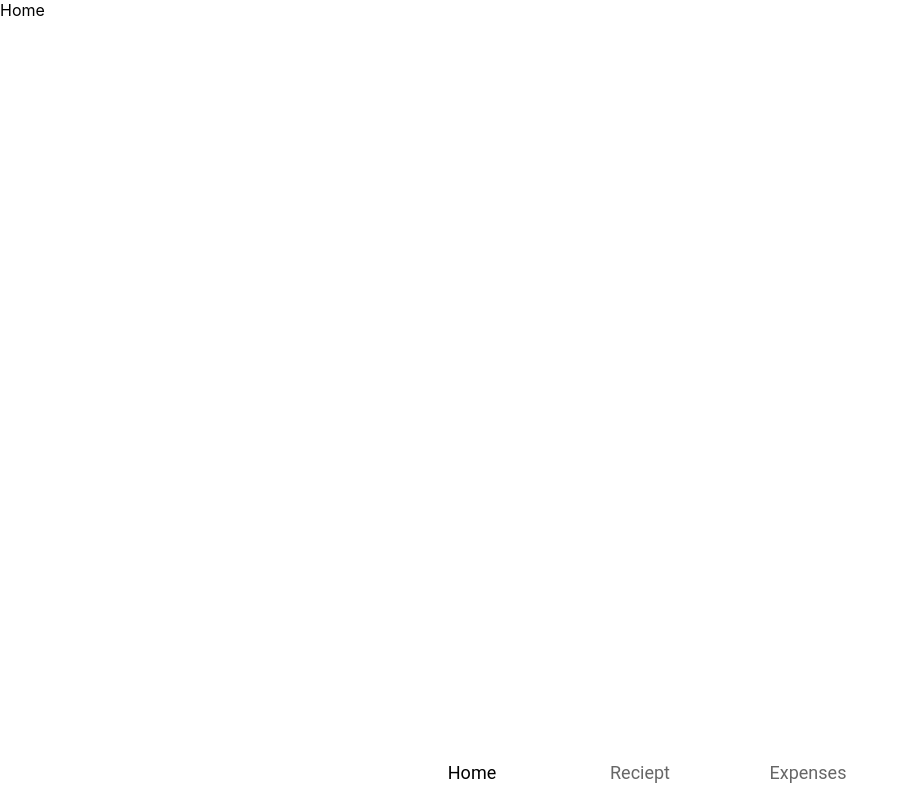
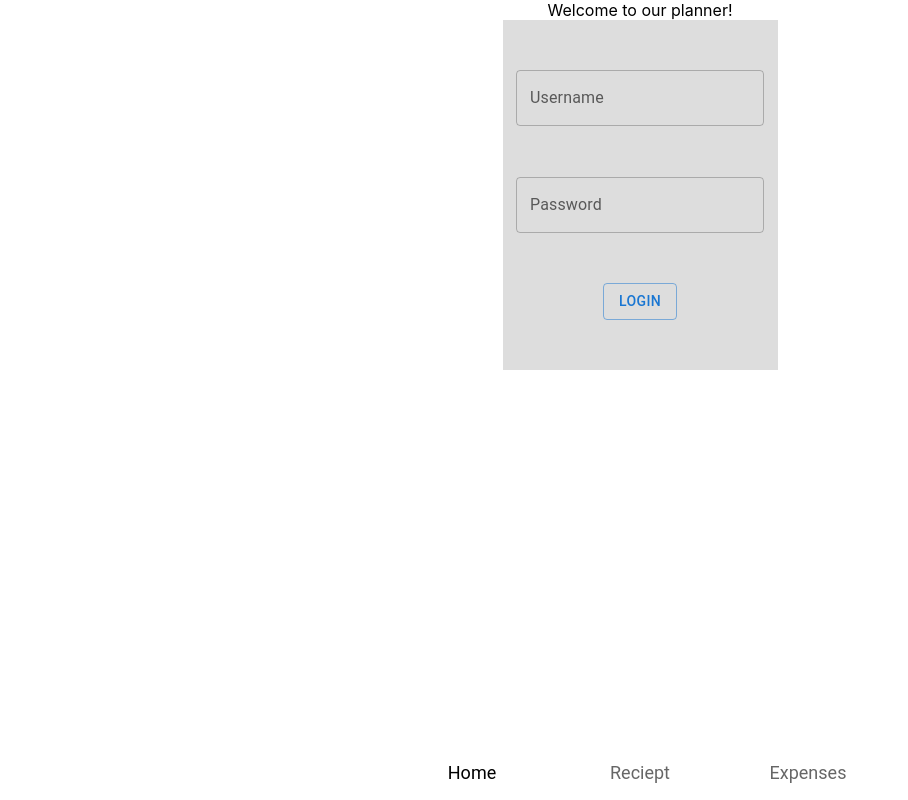
Before and after one commit to trexrush/HackUTD-2021-Recivo, a Next.js app: page / in a window 1280 px wide. Shown: the whole page, without its empty margins (0-908 px from the left). Built offline with nearby package versions, Linux system fonts and the light colour scheme.

Commit message:
feat: login page layout

```diff
--- a/package.json
+++ b/package.json
@@ -11,6 +11,7 @@
     "@emotion/react": "^11.5.0",
     "@emotion/styled": "^11.3.0",
     "@mui/material": "^5.1.0",
+    "axios": "^0.24.0",
     "next": "12.0.3",
     "react": "17.0.2",
     "react-dom": "17.0.2"
--- a/pages/index.tsx
+++ b/pages/index.tsx
@@ -1,13 +1,27 @@
 import type { NextPage } from 'next'
 import Navbar from '../components/Navbar'
+import axios from 'axios'
+import { Box } from '@mui/system'
+import TextField from '@mui/material/TextField';
+import { Button } from '@mui/material';
 
 const Home: NextPage = () => {
   return (
     <>
+      <div className="flexcolumn">
+        {/* logo */}
+        <div className="title">Welcome to our planner!</div>
+        <div className="login_box flexcolumn">
+          <TextField id="outlined-basic" label="Username" variant="outlined" />
+          <TextField id="outlined-basic" label="Password" variant="outlined" />
+          <Button variant="outlined">Login</Button>
+        </div>
+      </div>
       <Navbar/>
-      <div>Home</div>
     </>
   )
 }
 
+// balls 69
+
 export default Home
--- a/styles/globals.css
+++ b/styles/globals.css
@@ -32,7 +32,23 @@ a {
 .MuiBottomNavigationAction-label {
   font-size: large !important;
 }
+
 /* selected doesnt transfer over on links so temprarily disabling */
 .Mui-selected {
   color:black !important;
 }
+
+.login_box {
+  width: 275px;
+  height: 350px;
+  /* border: 2px #ddd solid; */
+  background-color: #ddd;
+  justify-content: space-evenly !important;
+}
+
+.flexcolumn {
+  display: flex;
+  flex-direction: column;
+  align-items: center;
+  justify-items: center;
+}
```
Also changed, not shown: 1 other file (tests, documents, lock files or other folders).
